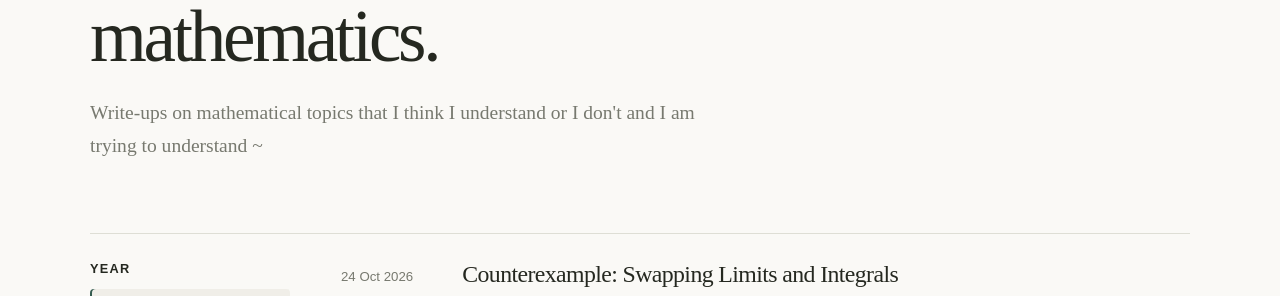
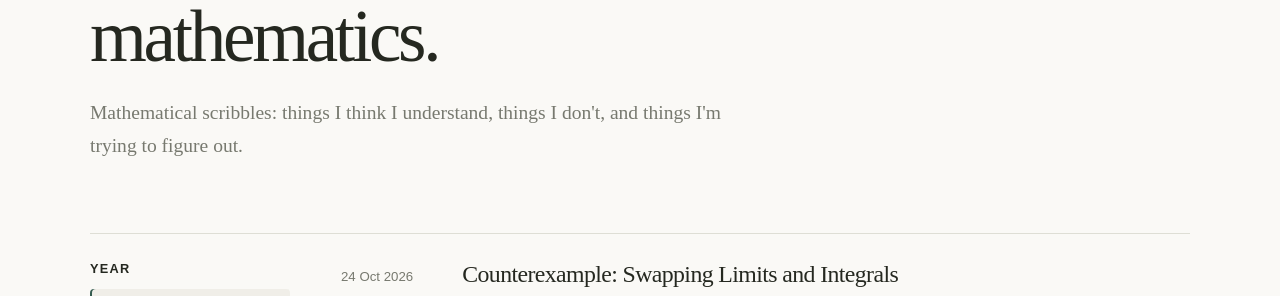
Before and after one commit to uselesstechjunks/maths, a Jekyll site: the page built from index.md, in a window 1280 px wide and 900 px high. Shown: the part 321-617 px from the top of the window. Built offline with Jekyll 4.4.1, drawn with Linux system fonts in a browser that asks for light colours; some web fonts are replaced; a script that is not in the unit is left out.

Commit message:
Update index.md

```diff
--- a/index.md
+++ b/index.md
@@ -7,7 +7,7 @@ title: Home
   <p class="eyebrow">MATHEMATICS · NOTES · EXPLORATIONS</p>
   <h1>Thinking through mathematics.</h1>
   <p class="intro-text">
-    Write-ups on mathematical topics that I think I understand or I don't and I am trying to understand ~
+    Mathematical scribbles: things I think I understand, things I don't, and things I'm trying to figure out.
   </p>
 </section>
 
```
